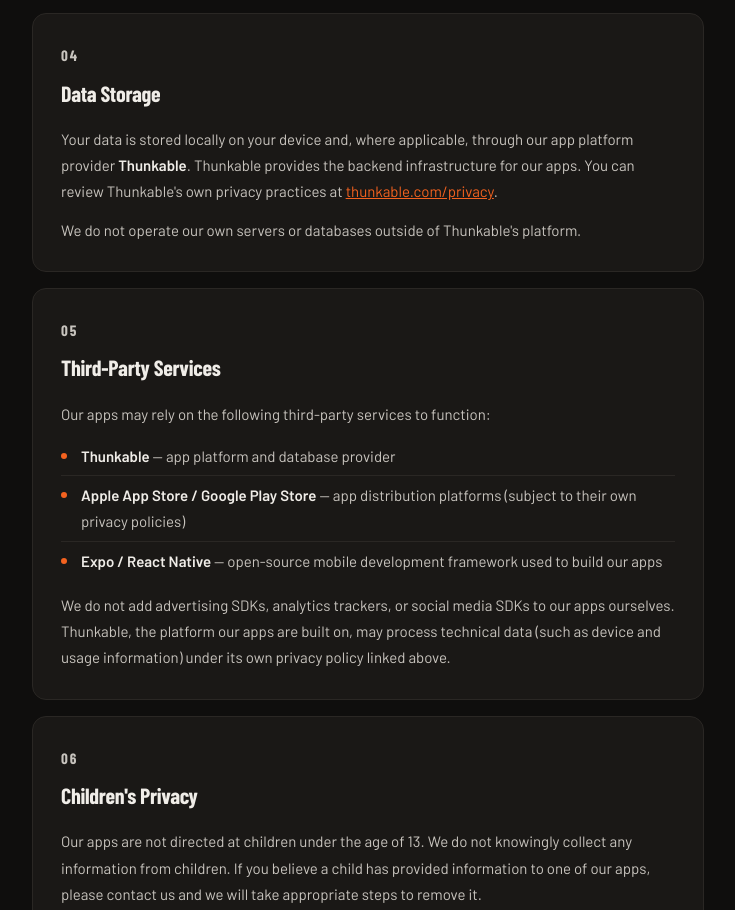
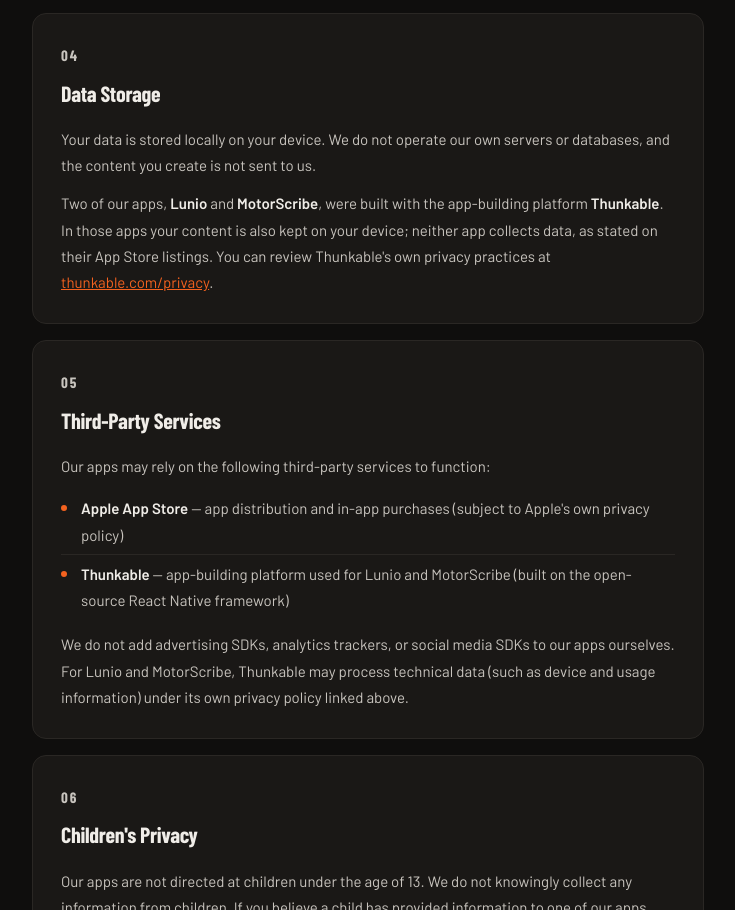
Before and after one commit to jentinnovations-eng/privacy-policy, a plain HTML site: page index.html in a window 1280 px wide. Shown: the part 1508-2418 px from the top of the page, without its empty margins (272-1007 px from the left). Drawn offline with nearby package versions, Linux system fonts and the light colour scheme; a web font is replaced by a local one.

Commit message:
Privacy policy: Thunkable applies only to Lunio and MotorScribe; remove Google Play
Co-Authored-By: Claude Opus 5.5 <noreply@anthropic.com>

```diff
--- a/index.html
+++ b/index.html
@@ -261,7 +261,7 @@
 
   <!-- Main -->
   <main>
-    <span class="last-updated">Last updated: October 7, 2026</span>
+    <span class="last-updated">Last updated: October 18, 2026</span>
 
     <div class="section">
       <p class="section-num">01</p>
@@ -299,8 +299,8 @@
     <div class="section">
       <p class="section-num">04</p>
       <h2>Data Storage</h2>
-      <p>Your data is stored locally on your device and, where applicable, through our app platform provider <strong style="color:var(--text);">Thunkable</strong>. Thunkable provides the backend infrastructure for our apps. You can review Thunkable's own privacy practices at <a href="https://thunkable.com/privacy" target="_blank" rel="noopener" style="color:var(--accent);">thunkable.com/privacy</a>.</p>
-      <p style="margin-top:12px;">We do not operate our own servers or databases outside of Thunkable's platform.</p>
+      <p>Your data is stored locally on your device. We do not operate our own servers or databases, and the content you create is not sent to us.</p>
+      <p style="margin-top:12px;">Two of our apps, <strong style="color:var(--text);">Lunio</strong> and <strong style="color:var(--text);">MotorScribe</strong>, were built with the app-building platform <strong style="color:var(--text);">Thunkable</strong>. In those apps your content is also kept on your device; neither app collects data, as stated on their App Store listings. You can review Thunkable's own privacy practices at <a href="https://thunkable.com/privacy" target="_blank" rel="noopener" style="color:var(--accent);">thunkable.com/privacy</a>.</p>
     </div>
 
     <div class="section">
@@ -308,11 +308,10 @@
       <h2>Third-Party Services</h2>
       <p>Our apps may rely on the following third-party services to function:</p>
       <ul>
-        <li><strong style="color:var(--text);">Thunkable</strong> — app platform and database provider</li>
-        <li><strong style="color:var(--text);">Apple App Store / Google Play Store</strong> — app distribution platforms (subject to their own privacy policies)</li>
-        <li><strong style="color:var(--text);">Expo / React Native</strong> — open-source mobile development framework used to build our apps</li>
+        <li><strong style="color:var(--text);">Apple App Store</strong> — app distribution and in-app purchases (subject to Apple's own privacy policy)</li>
+        <li><strong style="color:var(--text);">Thunkable</strong> — app-building platform used for Lunio and MotorScribe (built on the open-source React Native framework)</li>
       </ul>
-      <p style="margin-top:12px;">We do not add advertising SDKs, analytics trackers, or social media SDKs to our apps ourselves. Thunkable, the platform our apps are built on, may process technical data (such as device and usage information) under its own privacy policy linked above.</p>
+      <p style="margin-top:12px;">We do not add advertising SDKs, analytics trackers, or social media SDKs to our apps ourselves. For Lunio and MotorScribe, Thunkable may process technical data (such as device and usage information) under its own privacy policy linked above.</p>
     </div>
 
     <div class="section">
```
